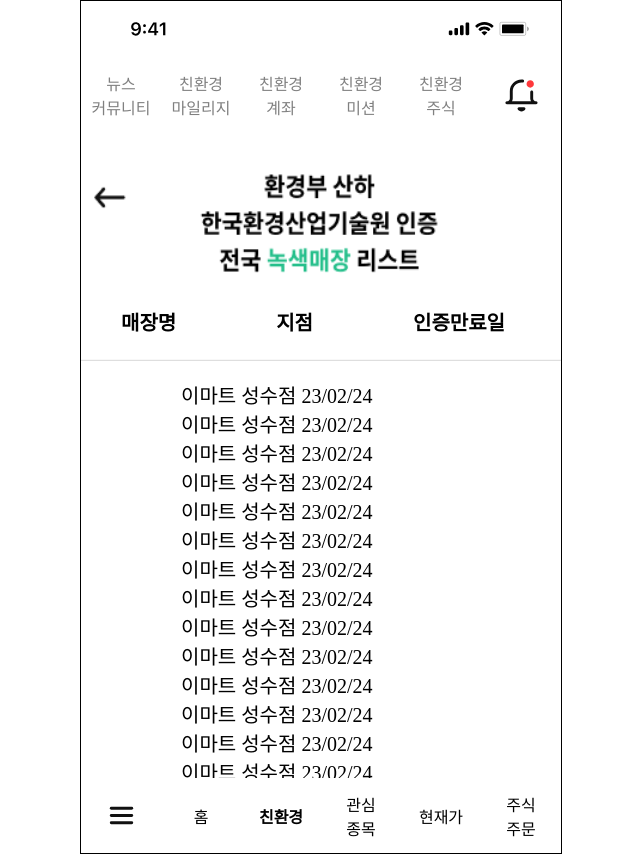
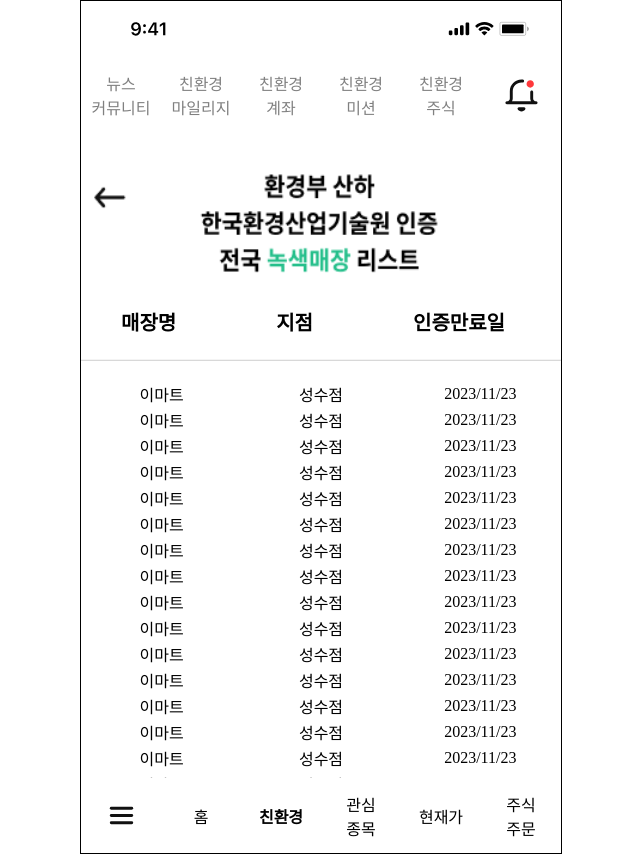
Before and after one commit to jaehyukpyon/eco_Project, a Vue app in the folder frontend/project/: page /ecomall-list in a window 1280 px wide. Shown: the whole page, without its empty margins (319-959 px from the left). Built offline with nearby package versions, Linux system fonts and the light colour scheme.

Commit message:
end of 2023/02/20

```diff
--- a/frontend/project/src/router/index.js
+++ b/frontend/project/src/router/index.js
@@ -8,6 +8,7 @@
 import MissionPhotoUpload from '../views/MissionPhotoUpload.vue'
 import Login from '../views/Login.vue'
 import Register from '../views/Register.vue'
+import Walk from '../views/Walk.vue'
 
 const routes = [
   {
@@ -62,6 +63,11 @@
     path: '/register',
     name: 'register',
     component: Register,
+  },
+  {
+    path: '/walk',
+    name: 'walk',
+    component: Walk,
   }
 ]
 
--- a/frontend/project/src/views/Ecomall_list.vue
+++ b/frontend/project/src/views/Ecomall_list.vue
@@ -1,49 +1,131 @@
 <template>
   <div>
-    <div class="img" style="margin-top:10px; text-aligen: right; position: relative">
+    <div>
+      <div
+        class="img"
+        style="margin-top: 10px; text-aligen: right; position: relative"
+      >
         <div v-if="type === 'topname'"></div>
-      <img src="../assets/topname/topname.png" width="480" height="160" alt=""/>
+        <img
+          src="../assets/topname/topname.png"
+          width="480"
+          height="160"
+          alt=""
+        />
       </div>
-    <div class="item" style="margin-left:40px; text-align: left;">
+      <div class="item" style="margin-left: 40px; text-align: left">
         <span>매장명</span>
       </div>
-    <div class="item" style="margin-left:100px; text-align: left;">
+      <div class="item" style="margin-left: 100px; text-align: left">
         <span>지점</span>
       </div>
-    <div class="item" style="margin-left:100px; text-align: left;">
+      <div class="item" style="margin-left: 100px; text-align: left">
         <span>인증만료일</span>
       </div>
-    <div class="img" style="margin-top:0px; text-aligen: center; position: relative">
+      <div
+        class="img"
+        style="margin-top: 0px; text-aligen: center; position: relative"
+      >
         <div v-if="type === 'bar'"></div>
-      <img src="../assets/topname/bar.png" width="480" height="40" alt=""/>
+        <img src="../assets/topname/bar.png" width="480" height="40" alt="" />
       </div>
     </div>
-    <div class="item" style="margin-left:100px; text-align: left;">
-      <span class="list">이마트 성수점 23/02/24</span>
-      <span class="list">이마트 성수점 23/02/24</span>
-      <span class="list">이마트 성수점 23/02/24</span>
-      <span class="list">이마트 성수점 23/02/24</span>
-      <span class="list">이마트 성수점 23/02/24</span>
-      <span class="list">이마트 성수점 23/02/24</span>
-      <span class="list">이마트 성수점 23/02/24</span>
-      <span class="list">이마트 성수점 23/02/24</span>
-      <span class="list">이마트 성수점 23/02/24</span>
-      <span class="list">이마트 성수점 23/02/24</span>
-      <span class="list">이마트 성수점 23/02/24</span>
-      <span class="list">이마트 성수점 23/02/24</span>
-      <span class="list">이마트 성수점 23/02/24</span>
-      <span class="list">이마트 성수점 23/02/24</span>
-      <span class="list">이마트 성수점 23/02/24</span>
-      <span class="list">이마트 성수점 23/02/24</span>
-
+    <div style="height: 405px; overflow: auto;">
+      <table>
+        <tbody style="text-align: center">
+          <tr>
+            <td>이마트</td>
+            <td>성수점</td>
+            <td>2023/11/23</td>
+          </tr>
+          <tr>
+            <td>이마트</td>
+            <td>성수점</td>
+            <td>2023/11/23</td>
+          </tr>
+          <tr>
+            <td>이마트</td>
+            <td>성수점</td>
+            <td>2023/11/23</td>
+          </tr>
+          <tr>
+            <td>이마트</td>
+            <td>성수점</td>
+            <td>2023/11/23</td>
+          </tr>
+          <tr>
+            <td>이마트</td>
+            <td>성수점</td>
+            <td>2023/11/23</td>
+          </tr>
+          <tr>
+            <td>이마트</td>
+            <td>성수점</td>
+            <td>2023/11/23</td>
+          </tr>
+          <tr>
+            <td>이마트</td>
+            <td>성수점</td>
+            <td>2023/11/23</td>
+          </tr>
+          <tr>
+            <td>이마트</td>
+            <td>성수점</td>
+            <td>2023/11/23</td>
+          </tr>
+          <tr>
+            <td>이마트</td>
+            <td>성수점</td>
+            <td>2023/11/23</td>
+          </tr>
+          <tr>
+            <td>이마트</td>
+            <td>성수점</td>
+            <td>2023/11/23</td>
+          </tr>
+          <tr>
+            <td>이마트</td>
+            <td>성수점</td>
+            <td>2023/11/23</td>
+          </tr>
+          <tr>
+            <td>이마트</td>
+            <td>성수점</td>
+            <td>2023/11/23</td>
+          </tr>
+          <tr>
+            <td>이마트</td>
+            <td>성수점</td>
+            <td>2023/11/23</td>
+          </tr>
+          <tr>
+            <td>이마트</td>
+            <td>성수점</td>
+            <td>2023/11/23</td>
+          </tr>
+          <tr>
+            <td>이마트</td>
+            <td>성수점</td>
+            <td>2023/11/23</td>
+          </tr>
+          <tr>
+            <td>이마트</td>
+            <td>성수점</td>
+            <td>2023/11/23</td>
+          </tr>
+          <tr>
+            <td>이마트</td>
+            <td>성수점</td>
+            <td>2023/11/23</td>
+          </tr>
+        </tbody>
+      </table>
     </div>
-  <!-- <list-item :listData="list"></list-item> -->
+  </div>
 </template>
 <script>
-// import ListItem from '../components/ListItem.vue';
 export default {
-  // components: { ListItem },
-  emits: ["topName", "bar"],
+  //emits: ["topName", "bar"],
   data() {
     return {
       type: "topname",
@@ -51,16 +133,22 @@
     };
   },
   methods: {},
-  created() {
-    // this.$store.dispatch('FETCH_LIST', 'eco_list')
-  },
+  created() {},
 };
 </script>
 <style scoped>
-
+table {
+  width: 100%;
+}
+table tbody {
+  width: 100%;
+}
+table td {
+  width: 33.3333%;
+}
 div.item {
   display: inline-block;
-  font-weight : bold;
+  font-weight: bold;
   font-size: 20px;
 }
 .eco-name {
@@ -82,7 +170,7 @@
 }
 .list {
   display: inline-block;
-  font-weight : Normal;
+  font-weight: Normal;
   font-size: 20px;
   position: center;
 }
--- a/frontend/project/src/views/Login.vue
+++ b/frontend/project/src/views/Login.vue
@@ -20,7 +20,7 @@
 export default {};
 </script>
 
-<style scope>
+<style scoped>
 input[type="text"],
 input[type="password"] {
   width: 100%;
--- a/frontend/project/src/views/MileageHistory.vue
+++ b/frontend/project/src/views/MileageHistory.vue
@@ -75,7 +75,7 @@
 };
 </script>
 
-<style>
+<style scoped>
 .name {
   top: 25px;
   left: 28px;
--- a/frontend/project/src/views/MissionPhotoUpload.vue
+++ b/frontend/project/src/views/MissionPhotoUpload.vue
@@ -12,10 +12,20 @@
       </div>
     </div>
 
-    <div class="image-wrap">
-      <div class="image-thumbnail">
+    <div style="margin-top: 15px">
+      <div style="text-align: center">
+        <label for="file-upload" class="custom-file-upload">
+          여기를 클릭해서 파일을 업로드 해주세요!
+        </label>
+      </div>
+      <input type="file" @change="onFileChange" id="file-upload" />
+      <div id="preview" style="margin-top: 10px">
+        <img v-if="url" :src="url" width="480" height="325" />
+      </div>
+    </div>
 
-      </div>
+    <div v-if="url" style="text-align: center;">
+      <img src="../assets/missionphotoupload/uploadbtn.png" alt="">
     </div>
   </div>
 </template>
@@ -23,9 +33,16 @@
 <script>
 export default {
   data() {
-    return {};
+    return {
+      url: null,
+    };
   },
-  methods: {},
+  methods: {
+    onFileChange(e) {
+      const file = e.target.files[0];
+      this.url = URL.createObjectURL(file);
+    },
+  },
   beforeCreate() {
     this.$emit("sendCurrentPath", this.$route.path);
     this.$emit("barType", "shinhan");
@@ -34,12 +51,32 @@
 </script>
 
 <style scoped>
+input[type="file"] {
+  display: none;
+}
+.custom-file-upload {
+  border: 1px solid #ccc;
+  display: inline-block;
+  padding: 6px 12px;
+  cursor: pointer;
+}
+
+#preview {
+  display: flex;
+  justify-content: center;
+  align-items: center;
+}
+
+#preview img {
+  max-width: 100%;
+  max-height: 500px;
+}
 .image-thumbnail {
   margin-top: 20px;
   margin-left: 16px;
   width: 450px;
   height: 360px;
-  background-color:antiquewhite;
+  background-color: antiquewhite;
   border-radius: 20px;
 }
 .mission-type {
--- a/frontend/project/src/views/Register.vue
+++ b/frontend/project/src/views/Register.vue
@@ -20,7 +20,7 @@
   export default {};
   </script>
 
-  <style scope>
+  <style scoped>
   input[type="text"],
   input[type="password"] {
     width: 100%;
--- /dev/null
+++ b/frontend/project/src/views/Walk.vue
@@ -0,0 +1,144 @@
+<template>
+  <div>
+    <div class="box">
+      <div class="percent">
+        <svg>
+          <circle cx="70" cy="70" r="70"></circle>
+          <circle cx="70" cy="70" r="70" ref="bar"></circle>
+        </svg>
+        <div class="number">
+          <h2>{{ percent }}<span>%</span></h2>
+        </div>
+      </div>
+      <h2 class="text" style="text-align: center">
+        <span style="color: green">환경</span>을 위해<br /><span
+          style="font-size: 40px; color: green"
+          >{{ walk }} / 10000</span
+        ><br />걸음 걸으셨습니다!
+      </h2>
+    </div>
+
+    <div class="buttons">
+      <button class="oneWalk" @click="oneWalk">한 걸음 걷기</button>
+      <button class="fullWalk" @click="fullWalk">
+        10,000걸음 한 번에 걷기
+      </button>
+    </div>
+  </div>
+</template>
+
+<script>
+export default {
+  data() {
+    return {
+      percent: 0,
+      walk: 0,
+    };
+  },
+  mounted() {
+    this.$refs.bar.style.strokeDashoffset =
+      "calc(440 - (440 * (" + this.walk + "/10000) * 100) / 100)";
+  },
+  methods: {
+    oneWalk() {
+      if (this.walk >= 10000 || this.percent >= 100) return;
+      this.walk += 1;
+      const percent = ((this.walk / 10000) * 100).toFixed(2);
+      this.percent = percent >= 100 ? 100 : percent;
+      this.$refs.bar.style.strokeDashoffset =
+        "calc(440 - (440 * (" + this.walk + "/10000) * 100) / 100)";
+    },
+    fullWalk() {
+      if (this.walk >= 10000 || this.percent >= 100) return;
+      this.walk = 10000;
+      this.percent = 100;
+      this.$refs.bar.style.strokeDashoffset =
+        "calc(440 - (440 * (" + this.walk + "/10000) * 100) / 100)";
+    },
+  },
+};
+</script>
+
+<style scoped>
+.buttons {
+  margin-top: 90px;
+}
+button {
+  width: 100%;
+  height: 70px;
+  font-size: 1.2rem;
+  background-color: #25bf8b;
+  color: white;
+  border: 0.5px solid white;
+}
+
+button:hover {
+  cursor: pointer;
+}
+.box {
+  margin-top: 150px;
+  position: relative;
+  width: 100%;
+  height: 100%;
+  display: flex;
+  justify-content: center;
+  align-items: center;
+  flex-direction: column;
+  /* box-shadow: 0 30px 60px rgba(0, 0, 0, 0.2); */
+}
+.box .percent {
+  position: relative;
+  width: 150px;
+  height: 150px;
+}
+.box .percent svg {
+  position: relative;
+  width: 150px;
+  height: 150px;
+}
+
+.box .percent svg circle {
+  width: 250px;
+  height: 250px;
+  fill: none;
+  stroke-width: 10;
+  stroke: #000;
+  transform: translate(5px, 5px);
+  stroke-dasharray: 440;
+  stroke-dashoffset: 440;
+}
+.box .percent svg circle:nth-child(1) {
+  stroke-dashoffset: 0;
+  stroke: #f3f3f3;
+}
+
+.box .percent svg circle:nth-child(2) {
+  stroke-dashoffset: calc(440 - (440 * (5000 / 10000) * 100) / 100);
+  stroke: #51bd73;
+}
+.box .percent .number {
+  position: absolute;
+  top: 0;
+  left: 0;
+  width: 100%;
+  height: 100%;
+  display: flex;
+  justify-content: center;
+  align-items: center;
+  color: #999;
+}
+
+.box .percent .number h2 {
+  font-size: 48px;
+}
+
+.box .percent .number h2 span {
+  font-size: 24px;
+}
+
+.box .text {
+  padding: 10px 0 0;
+  color: #999;
+  font-weight: 700;
+}
+</style>
```
Also changed, not shown: frontend/project/src/assets/missionphotoupload/uploadbtn.png (added). Lines whose indentation alone changed are shown as unchanged.
